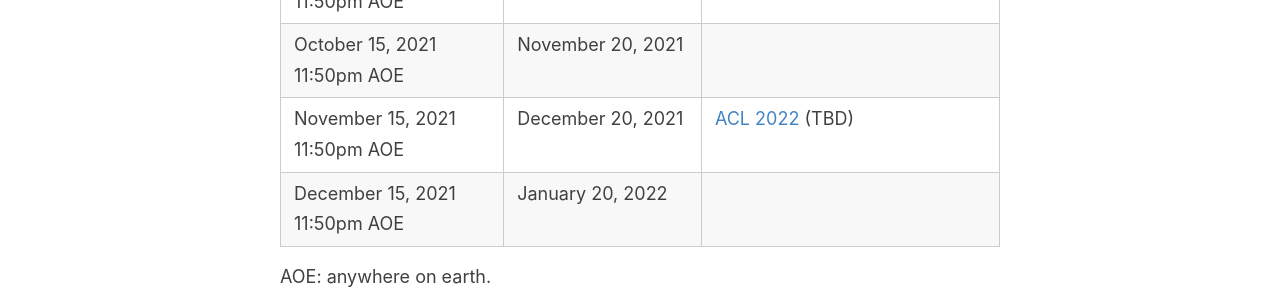
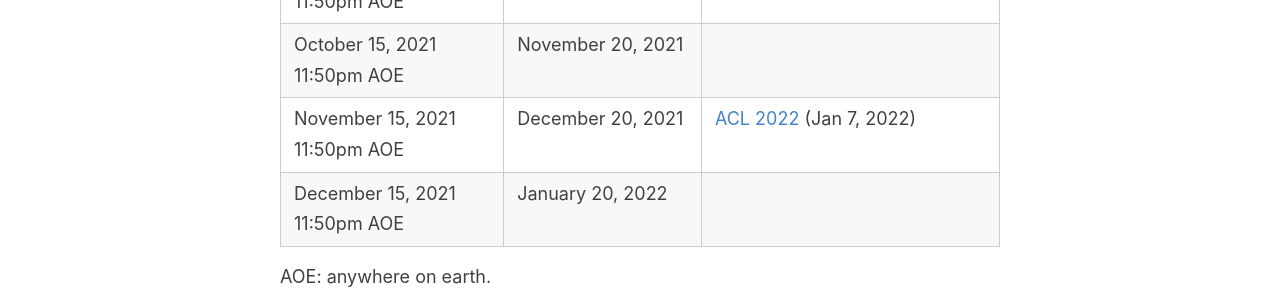
Before and after one commit to amitmerchant1990/reverie, a Jekyll site: the page built from dates.md, in a window 1280 px wide. Shown: the part 1004-1304 px from the top of the page. Built offline with Jekyll 4.4.1, drawn with Linux system fonts in a browser that asks for light colours.

Commit message:
Update dates.md

```diff
--- a/dates.md
+++ b/dates.md
@@ -12,7 +12,7 @@ permalink: /dates
 | August 15, 2021 11:50pm AOE | September 20, 2021 | [NILLI 2021](https://www.cs.mcgill.ca/~pparth2/nilli_workshop/) (Sep 22, 2021) |
 | September 15, 2021 11:50pm AOE | October 20, 2021 | |
 | October 15, 2021 11:50pm AOE | November 20, 2021 | |
-| November 15, 2021 11:50pm AOE | December 20, 2021 | [ACL 2022](https://www.2022.aclweb.org/) (TBD) |
+| November 15, 2021 11:50pm AOE | December 20, 2021 | [ACL 2022](https://www.2022.aclweb.org/) (Jan 7, 2022) |
 | December 15, 2021 11:50pm AOE | January 20, 2022 | |
 
 AOE: anywhere on earth.
```
